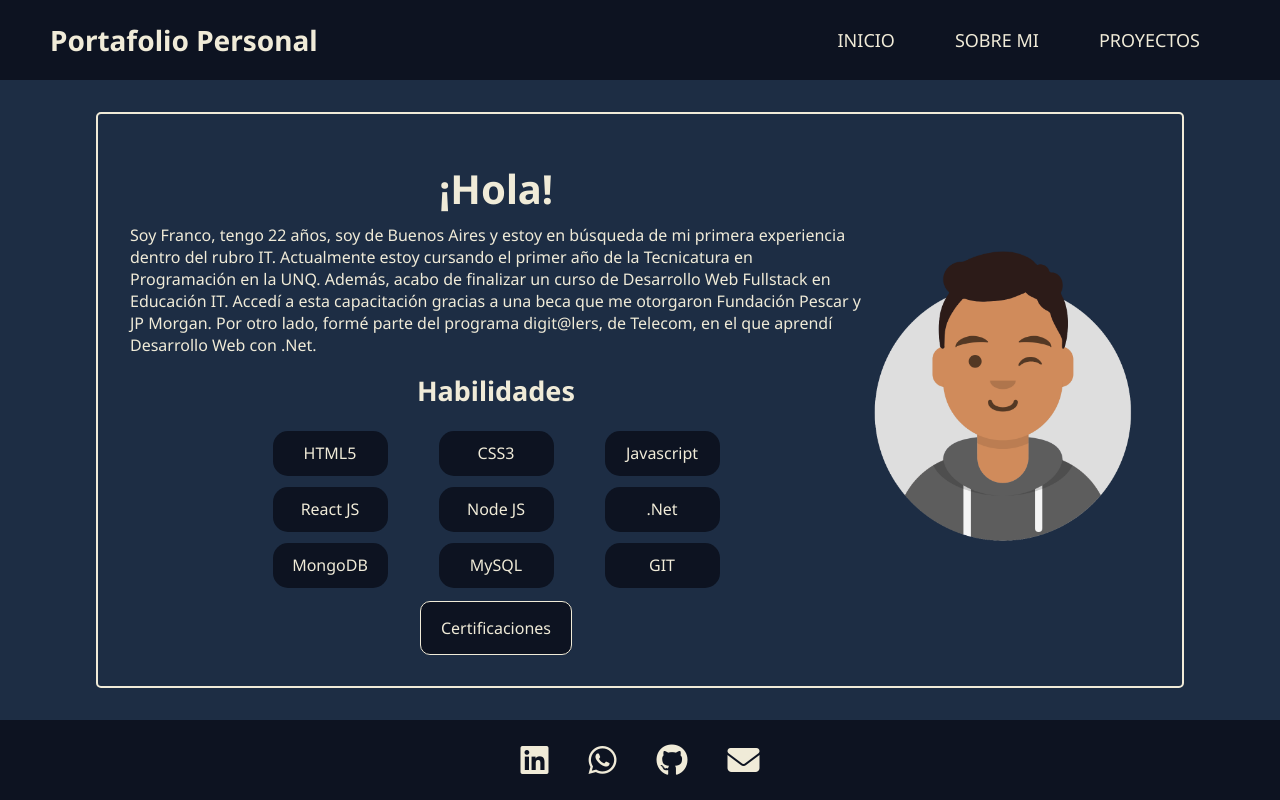
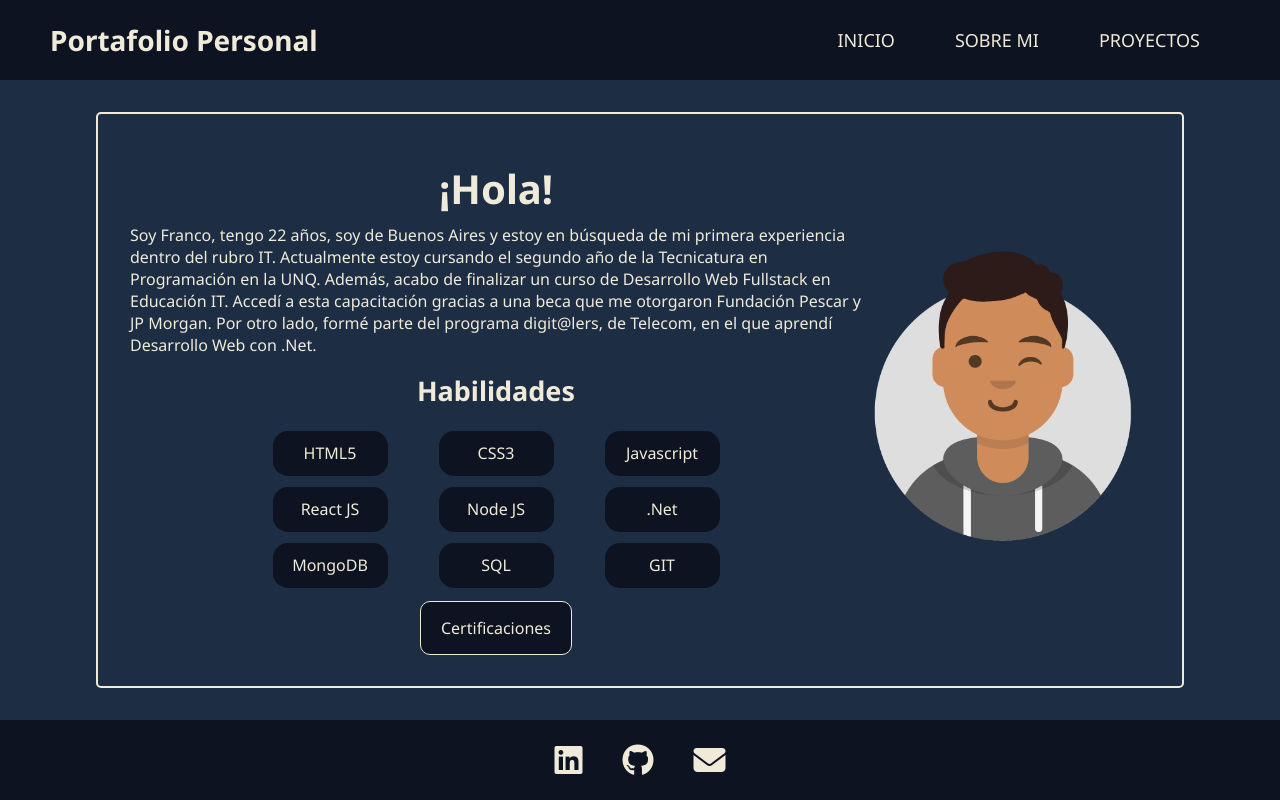
Before and after one commit to fleonelherrera/portfolio, a React (Create React App) app: page /aboutme in a window 1280 px wide. Built offline with nearby package versions, Linux system fonts and the light colour scheme.

Commit message:
actualice el link del CV y la presentacion del about me, modifique el footer

```diff
--- a/src/components/Footer.jsx
+++ b/src/components/Footer.jsx
@@ -7,9 +7,9 @@ const Footer = () => {
                 <li>
                     <a href="https://www.linkedin.com/in/francoleonelherrera/" className='link-social-media linkedin' target='_blank' rel='noreferrer noopener'><i className="fa-brands fa-linkedin fa-2xl"></i></a>
                 </li>
-                <li>
+                {/* <li>
                     <a href="https://walink.co/788f17" className='link-social-media whatsapp' target='_blank' rel='noreferrer noopener'><i className="fa-brands fa-whatsapp fa-2xl"></i></a>
-                </li>
+                </li> */}
                 <li>
                     <a href="https://github.com/fleonelherrera" className='link-social-media github' target='_blank' rel='noreferrer noopener'><i className="fa-brands fa-github fa-2xl"></i></a>
                 </li>
--- a/src/components/MainSection.jsx
+++ b/src/components/MainSection.jsx
@@ -11,7 +11,7 @@ const MainSection = () => {
                     <img src={profilePicture3} alt="Foto de perfil" className='pic-main-section'/>
                     <h1>Franco Leonel Herrera</h1>
                     <h2>Desarrollador Backend 🖥️</h2>
-                    <a href='https://drive.google.com/file/d/1jBl_zeIc1IiPMe9QUOHEdF5MqLKsJzR6/view?usp=sharing' target='_blank' rel='noreferrer noopener' className='ver-cv'>Mi CV</a>
+                    <a href='https://drive.google.com/file/d/1rSTVOpNe4TEoTS-s16iV0ZyDGFU-uicx/view?usp=sharing' target='_blank' rel='noreferrer noopener' className='ver-cv'>Mi CV</a>
                 </article>
             </section>
         </div>
--- a/src/pages/AboutMe.js
+++ b/src/pages/AboutMe.js
@@ -18,7 +18,7 @@ function AboutMe() {
                     <div className='container-main-content'>
                         <div className='container-info'>
                             <h1>¡Hola!</h1>
-                            <p>Soy Franco, tengo 22 años, soy de Buenos Aires y estoy en búsqueda de mi primera experiencia dentro del rubro IT. Actualmente estoy cursando el primer año de la Tecnicatura en Programación en la UNQ. Además, acabo de finalizar un curso de Desarrollo Web Fullstack en Educación IT. Accedí a esta capacitación gracias a una beca que me otorgaron Fundación Pescar y JP Morgan. Por otro lado, formé parte del programa digit@lers, de Telecom, en el que aprendí Desarrollo Web con .Net.</p>
+                            <p>Soy Franco, tengo 22 años, soy de Buenos Aires y estoy en búsqueda de mi primera experiencia dentro del rubro IT. Actualmente estoy cursando el segundo año de la Tecnicatura en Programación en la UNQ. Además, acabo de finalizar un curso de Desarrollo Web Fullstack en Educación IT. Accedí a esta capacitación gracias a una beca que me otorgaron Fundación Pescar y JP Morgan. Por otro lado, formé parte del programa digit@lers, de Telecom, en el que aprendí Desarrollo Web con .Net.</p>
                         </div>
                         <div className='skills-container'>
                             <h2>Habilidades</h2>
@@ -30,7 +30,7 @@ function AboutMe() {
                                 <div className='skill-container'>Node JS</div>
                                 <div className='skill-container'>.Net</div>
                                 <div className='skill-container'>MongoDB</div>
-                                <div className='skill-container'>MySQL</div>
+                                <div className='skill-container'>SQL</div>
                                 <div className='skill-container'>GIT</div>
                             </div>
                         </div>
```
